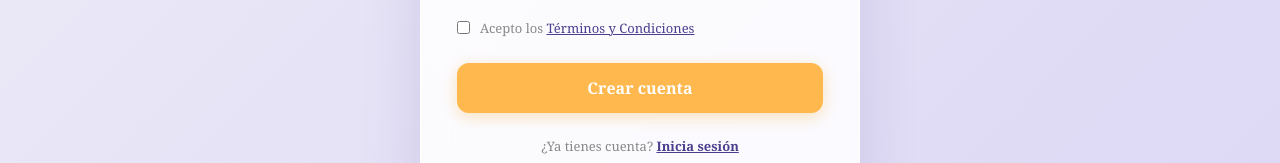
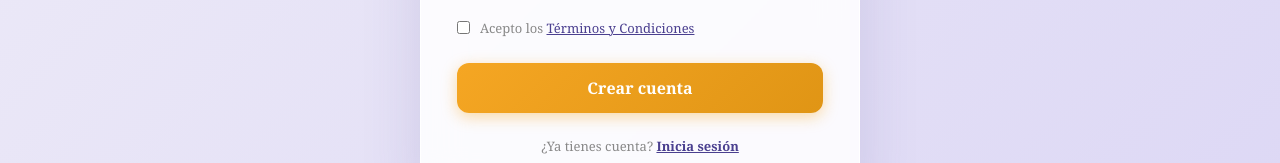
Before and after one commit to Kari16na/EduAudio-IA, a React (Vite) app: page / in a window 1280 px wide. Both pictures are taken after a click on the button "Comenzar ahora". Shown: the part 641-804 px from the top of the page. Built offline with nearby package versions, Linux system fonts and the light colour scheme; no server answers.

Commit message:
Iguala los colores del botón de registro a los del botón de login

```diff
--- a/src/Pages/SignUp.module.css
+++ b/src/Pages/SignUp.module.css
@@ -62,7 +62,7 @@
 
 .inputPassword {
   width: 100%;
-  padding: 12px 45px 12px 16px; /* Espacio a la derecha para que el texto no tape el ícono del ojo */
+  padding: 12px 45px 12px 16px;
   border: 2px solid rgba(74, 63, 143, 0.15);
   border-radius: var(--radius-sm);
   font-size: 15px;
@@ -192,9 +192,14 @@
   text-align: center;
 }
 
+/* Mismo estilo de color que el botón Entrar del formulario de login */
 .btnPrimary {
   width: 100%;
-  background: #ffb84d;
+  background: linear-gradient(
+    135deg,
+    var(--color-accent),
+    var(--color-accent-dark)
+  );
   color: var(--color-white);
   border: none;
   border-radius: var(--radius-md);
@@ -202,15 +207,13 @@
   font-size: 16px;
   font-weight: bold;
   cursor: pointer;
-  box-shadow: 0 4px 15px rgba(245, 166, 35, 0.3);
+  box-shadow: 0 4px 15px rgba(245, 166, 35, 0.4);
   font-family: var(--font-main);
-  transition: background-color 0.2s ease, box-shadow 0.2s ease, transform 0.2s ease;
+  transition: transform 0.2s;
   margin-bottom: 8px;
 }
 
 .btnPrimary:hover {
-  background: #f29b24;
-  box-shadow: 0 5px 16px rgba(220, 132, 20, 0.36);
   transform: translateY(-1px);
 }
 
@@ -256,7 +259,7 @@
   display: flex;
   flex-direction: column;
   width: min(100%, 560px);
-  max-height: min( min(780px, 88vh), 88dvh );
+  max-height: min(min(780px, 88vh), 88dvh);
   overflow: hidden;
   background: #fff;
   color: var(--color-text-dark, #292742);
```
